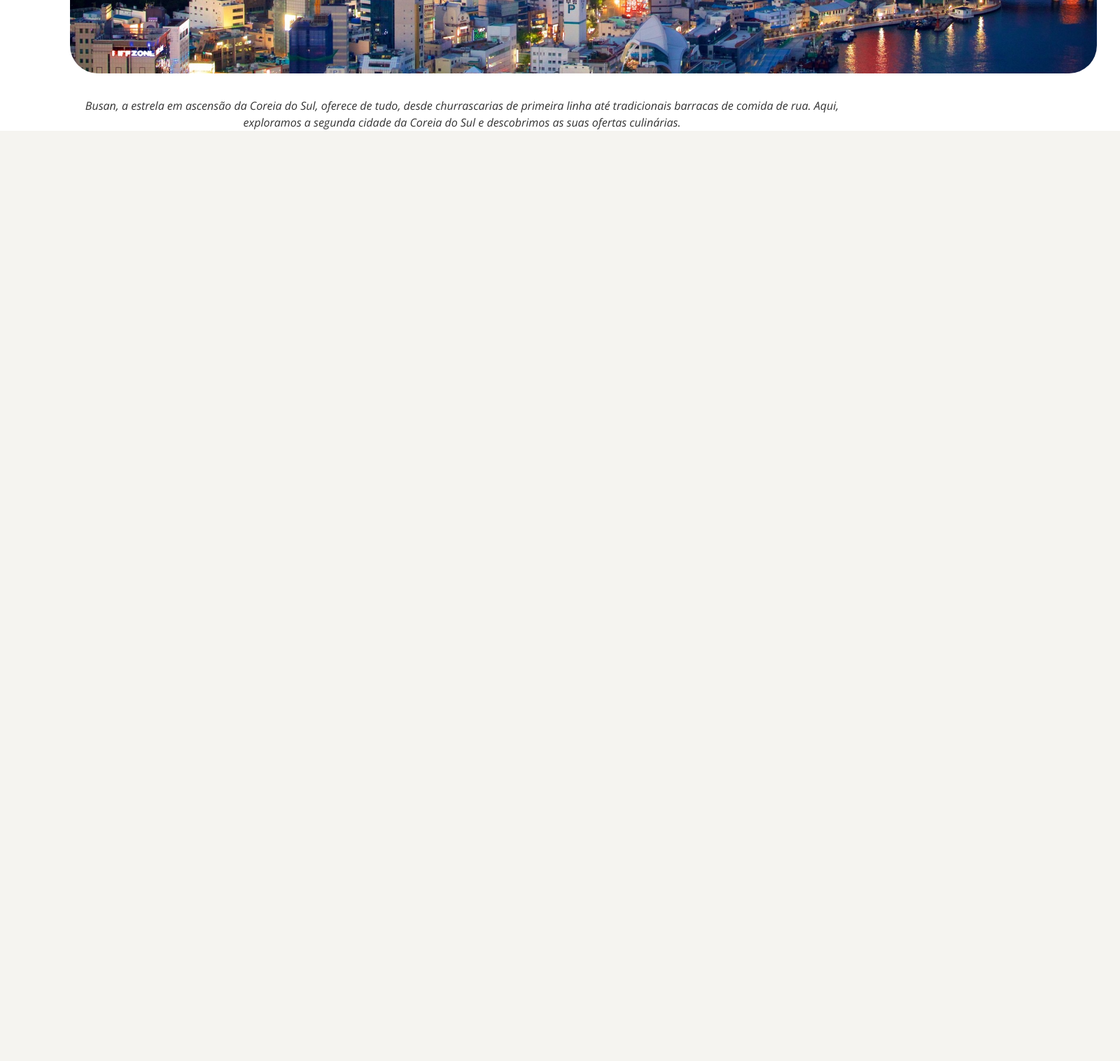
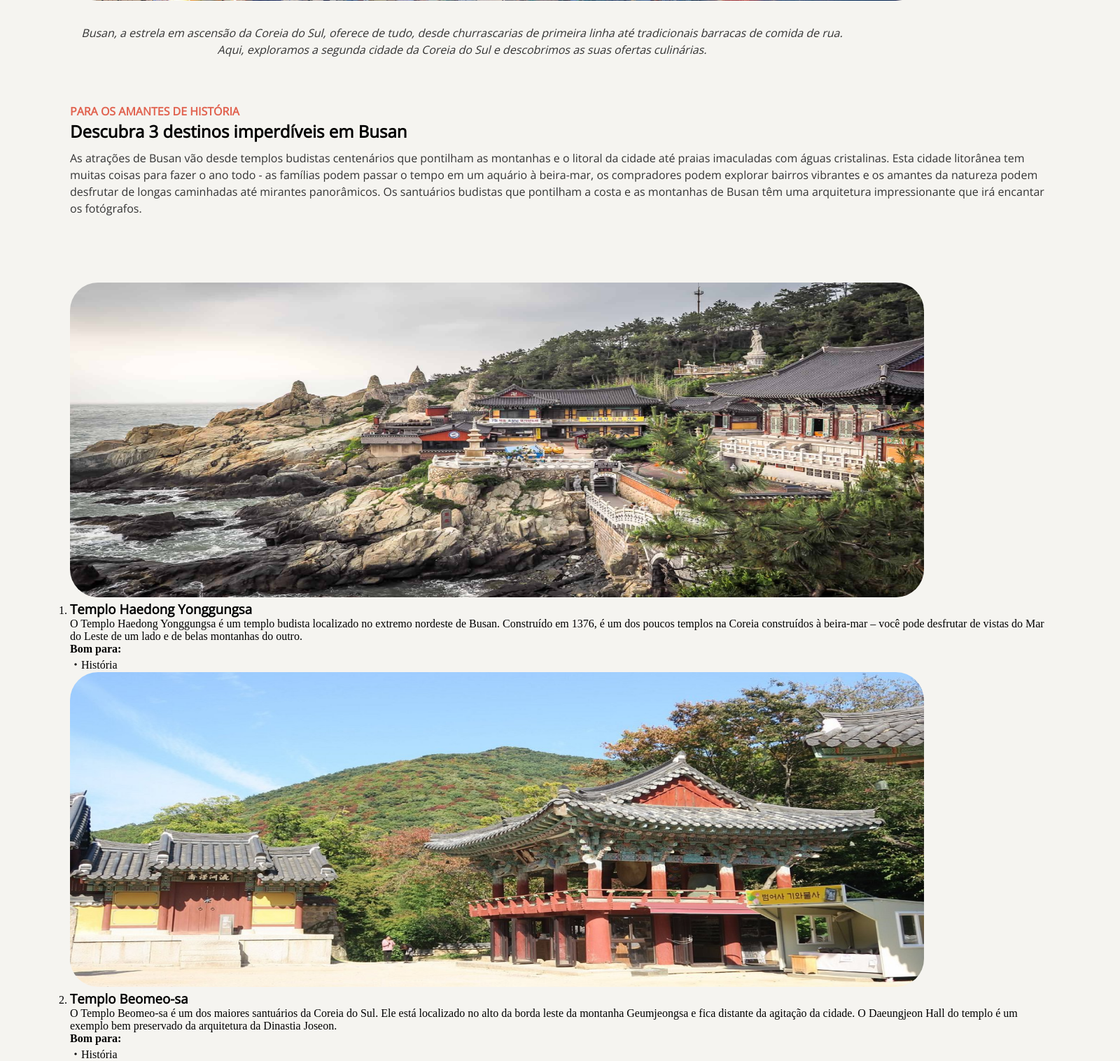
Before and after one commit to DevTec2020/Codando, a PHP site: page / in a window 1600 px wide. Shown: the part 927-2444 px from the top of the page at 70% size. Before the commit the page ends 1114 px from the top, so only its background shows below. Run offline with PHP 8.4, Linux system fonts and the light colour scheme.

Commit message:
cinfigurando a main

```diff
--- a/Desafio-Partico_Local-Turistico/index.html
+++ b/Desafio-Partico_Local-Turistico/index.html
@@ -6,8 +6,7 @@
     <meta charset="UTF-8">
     <meta name="viewport" content="width=device-width, initial-scale=1.0">
     <link rel="stylesheet" href="./style/index.css">
-    <link href="https://fonts.googleapis.com/css2?family=Open+Sans:ital@1&display=swap" rel="stylesheet">
-    <link href="https://fonts.googleapis.com/css2?family=Open+Sans:ital,wght@1,700&display=swap" rel="stylesheet">
+    <link href="https://fonts.googleapis.com/css2?family=Open+Sans&display=swap" rel="stylesheet">
     <title>Local Turístico</title>
 </head>
 <body>
@@ -25,7 +24,55 @@
             </div>
         </div>
 
-
+        <main>
+            <div class="titleMain">
+                <span class="headline">Para os amantes de história</span>
+                <h2>Descubra 3 destinos imperdíveis em Busan</h2>
+                <p class="paragraph">
+                    As atrações de Busan vão desde templos budistas centenários que pontilham as montanhas e o litoral da cidade até praias imaculadas com águas cristalinas. Esta cidade litorânea tem muitas coisas para fazer o ano todo - as famílias podem passar o tempo em um aquário à beira-mar, os compradores podem explorar bairros vibrantes e os amantes da natureza podem desfrutar de longas caminhadas até mirantes panorâmicos.
+                    Os santuários budistas que pontilham a costa e as montanhas de Busan têm uma arquitetura impressionante que irá encantar os fotógrafos.
+                </p>
+            </div>
+            <ol>
+                <div>
+                    <img class="imgCard" src="./assets/Image_02.png" alt="">
+                    <li>
+                        <h3>Templo Haedong Yonggungsa </h3>
+                        <p>
+                            O Templo Haedong Yonggungsa é um templo budista localizado no extremo nordeste de Busan. Construído em 1376, é um dos poucos templos na Coreia construídos à beira-mar – você pode desfrutar de vistas do Mar do Leste de um lado e de belas montanhas do outro.
+                        </p>
+                        <p><strong> Bom para:</strong></p>
+                        <p>・História</p>
+                    </li>
+                </div>
+                <div>
+                    <img class="imgCard" src="./assets/Image_03.png" alt="">
+                    <li>
+                        <h3>Templo Beomeo-sa</h3>
+                        <p>
+                            O Templo Beomeo-sa é um dos maiores santuários da Coreia do Sul. Ele está localizado no alto da borda leste da montanha Geumjeongsa e fica distante da agitação da cidade. O Daeungjeon Hall do templo é um exemplo bem preservado da arquitetura da Dinastia Joseon.
+                        </p>
+                        <p><strong> Bom para:</strong></p>
+                        <p>・História</p>
+                    </li>
+                </div>
+                <div>
+                    <img class="imgCard" src="./assets/Image_04.png" alt="">
+                    <li>
+                        <h3>Parque Yongdusan</h3>
+                        <p>
+                            O Parque Yongdusan, localizado no centro de Busan, abriga alguns dos monumentos mais importantes da cidade. Você pode ver vistas espetaculares do topo da Torre Busan, de 120 metros de altura. O parque tem 2 museus – confira os instrumentos musicais tradicionais no Museum of World Folk Instruments e mais de 80 veleiros coreanos no Exhibition Hall of World Model Boats.
+                        </p>
+                        <p><strong> Bom para:</strong></p>
+                        <ul>
+                            <li>Casais</li>
+                            <li>Famílias</li>
+                            <li>Orçamento</li>
+                        </ul>
+                    </li>
+                </div>
+            </ol>
+        </main>
 
 
     </div>
--- a/Desafio-Partico_Local-Turistico/style/global.css
+++ b/Desafio-Partico_Local-Turistico/style/global.css
@@ -24,7 +24,6 @@
 }
 
 .container {
-    height: 100dvh;
     padding: 100px;
     background-color: var(--background-default);
 }
@@ -43,10 +42,16 @@
     text-align: center;
 }
 
-
+.paragraph {
+    padding-top: 10px ;
+    padding-bottom: 30px;
+    font: var(--text);
+    color: var(--text-secondary);
+}
 
 img {
-    height: 721;
+    height: 721px;
+    width: 1220px;
 
     border-radius: 40px;
 }
--- a/Desafio-Partico_Local-Turistico/style/index.css
+++ b/Desafio-Partico_Local-Turistico/style/index.css
@@ -1,2 +1,3 @@
 @import url(global.css);
 @import url(header.css);
+@import url(main.css);
--- /dev/null
+++ b/Desafio-Partico_Local-Turistico/style/main.css
@@ -0,0 +1,8 @@
+.titleMain {
+    margin-top: 64px;
+    margin-bottom: 64px;
+}
+.imgCard {
+    width: 1220px;
+    max-height: 450px;
+}
```
